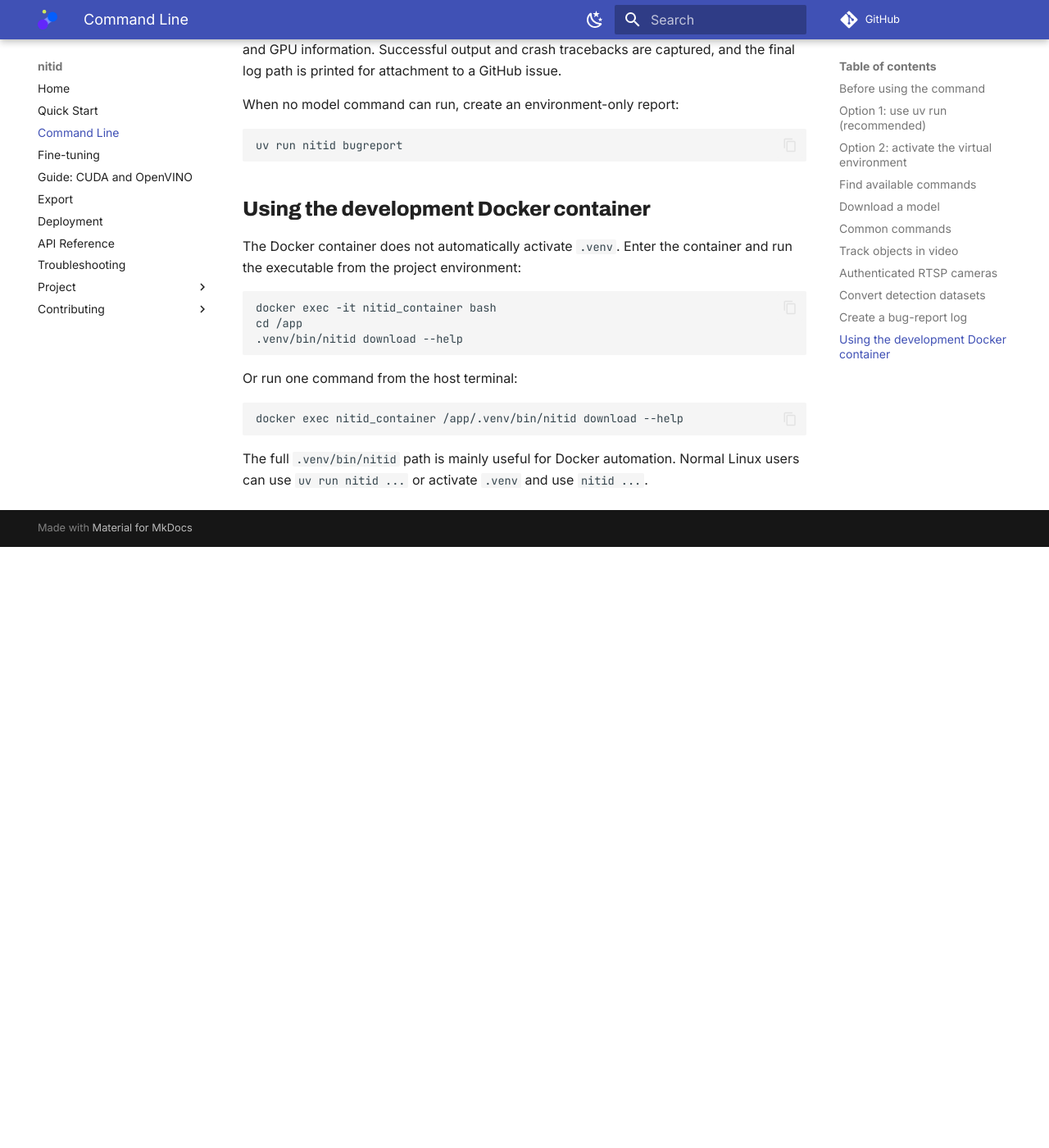
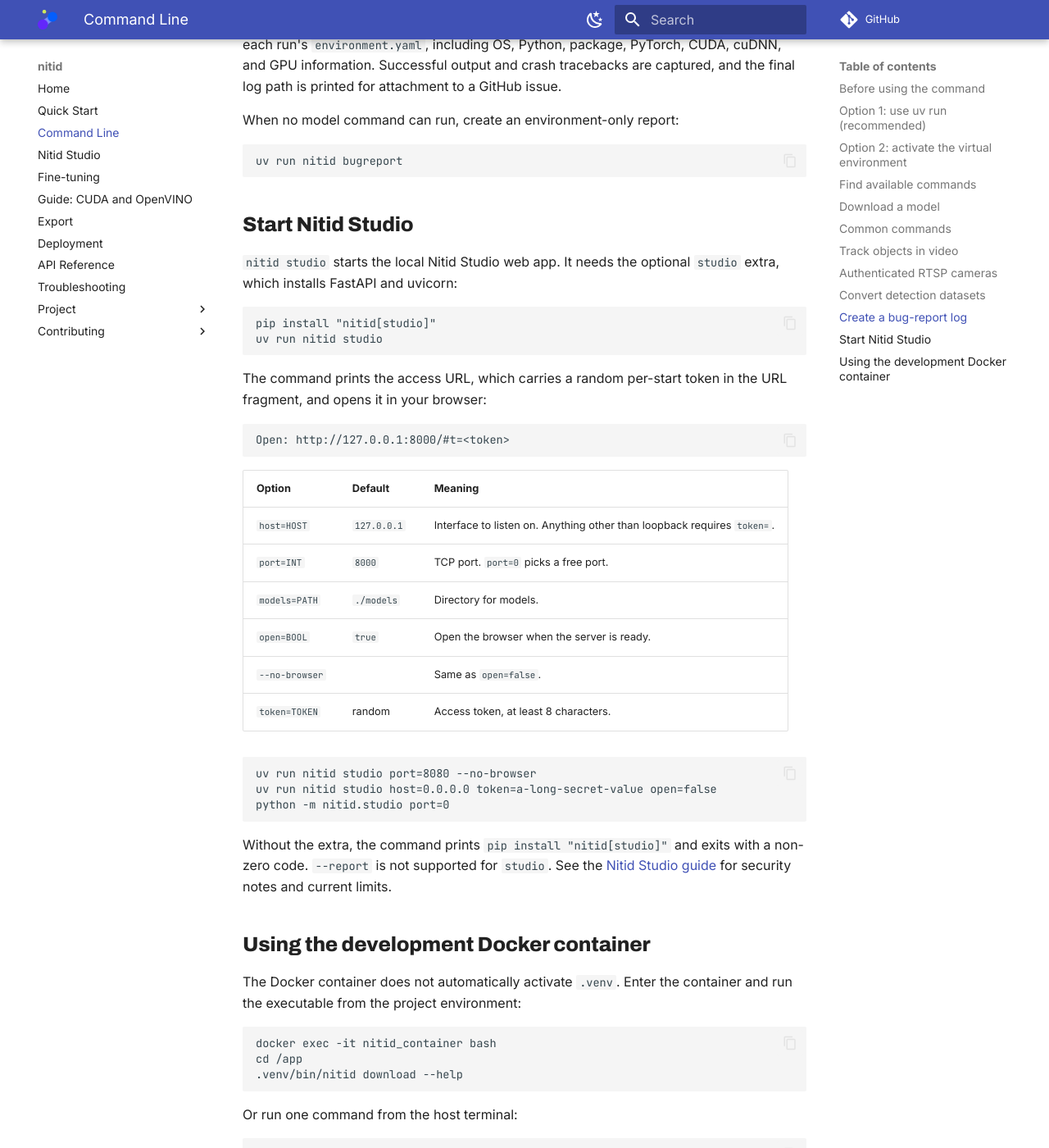
Before and after one commit to Nitidio/nitid, an MkDocs documentation site: the page built from docs/cli.md, in a window 1280 px wide and 1400 px high, scrolled down 6606 px. Shown: the whole window at 82% size. Built offline with MkDocs 1.6.1 and Material for MkDocs 9.7.7, drawn with Linux system fonts in a browser that asks for light colours; comment, search, counter and statistics services are not loaded; before the commit the page ends 7273 px from its top, so only the background shows below that; some of the changed text lies outside the part shown.

Commit message:
docs(studio): add Studio guide, CLI section, nav entry and changelog line
Co-Authored-By: Claude Sonnet 5.5 <noreply@anthropic.com>
Claude-Session: https://claude.ai/code/session_016gyCsVrKFXU58HcWRPRNVp

````diff
--- a/docs/cli.md
+++ b/docs/cli.md
@@ -82,6 +82,7 @@ uv run nitid val --help
 uv run nitid export --help
 uv run nitid info --help
 uv run nitid bugreport --help
+uv run nitid studio --help
 ```
 
 The shorter `-h` flag also works:
@@ -357,6 +358,42 @@ When no model command can run, create an environment-only report:
 uv run nitid bugreport
 ```
 
+## Start Nitid Studio
+
+`nitid studio` starts the local Nitid Studio web app. It needs the optional
+`studio` extra, which installs FastAPI and uvicorn:
+
+```bash
+pip install "nitid[studio]"
+uv run nitid studio
+```
+
+The command prints the access URL, which carries a random per-start token in
+the URL fragment, and opens it in your browser:
+
+```text
+Open: http://127.0.0.1:8000/#t=<token>
+```
+
+| Option | Default | Meaning |
+|---|---|---|
+| `host=HOST` | `127.0.0.1` | Interface to listen on. Anything other than loopback requires `token=`. |
+| `port=INT` | `8000` | TCP port. `port=0` picks a free port. |
+| `models=PATH` | `./models` | Directory for models. |
+| `open=BOOL` | `true` | Open the browser when the server is ready. |
+| `--no-browser` | | Same as `open=false`. |
+| `token=TOKEN` | random | Access token, at least 8 characters. |
+
+```bash
+uv run nitid studio port=8080 --no-browser
+uv run nitid studio host=0.0.0.0 token=a-long-secret-value open=false
+python -m nitid.studio port=0
+```
+
+Without the extra, the command prints `pip install "nitid[studio]"` and exits
+with a non-zero code. `--report` is not supported for `studio`. See the
+[Nitid Studio guide](studio.md) for security notes and current limits.
+
 ## Using the development Docker container
 
 The Docker container does not automatically activate `.venv`. Enter the
--- a/mkdocs.yml
+++ b/mkdocs.yml
@@ -35,6 +35,7 @@ nav:
   - Home: index.md
   - Quick Start: quickstart.md
   - Command Line: cli.md
+  - Nitid Studio: studio.md
   - Fine-tuning: fine_tuning.md
   - "Guide: CUDA and OpenVINO": training_cuda_openvino.md
   - Export: export.md
````
Also changed, not shown: CHANGELOG.md (+4 -0 lines), docs/studio.md (added, +161 -0 lines).
